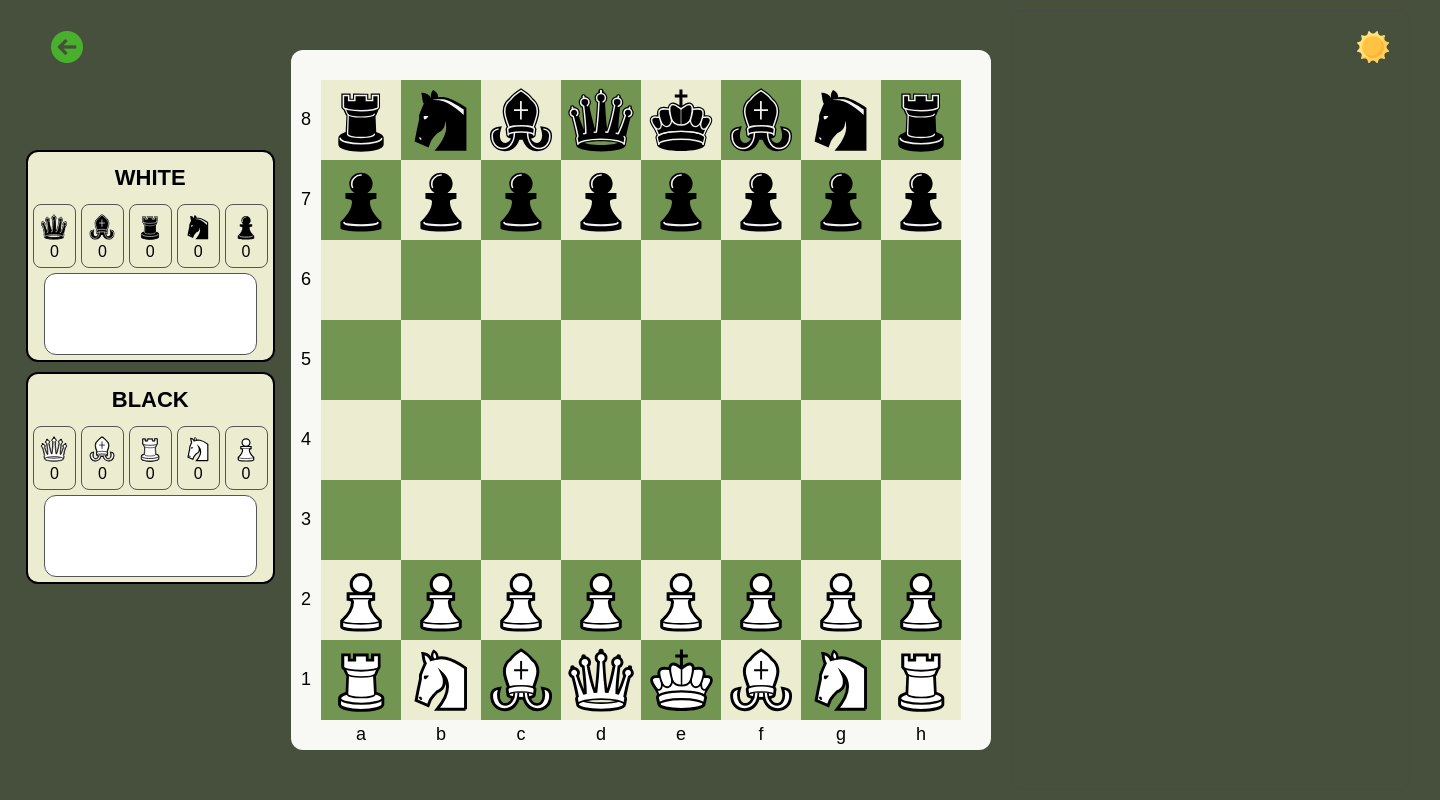
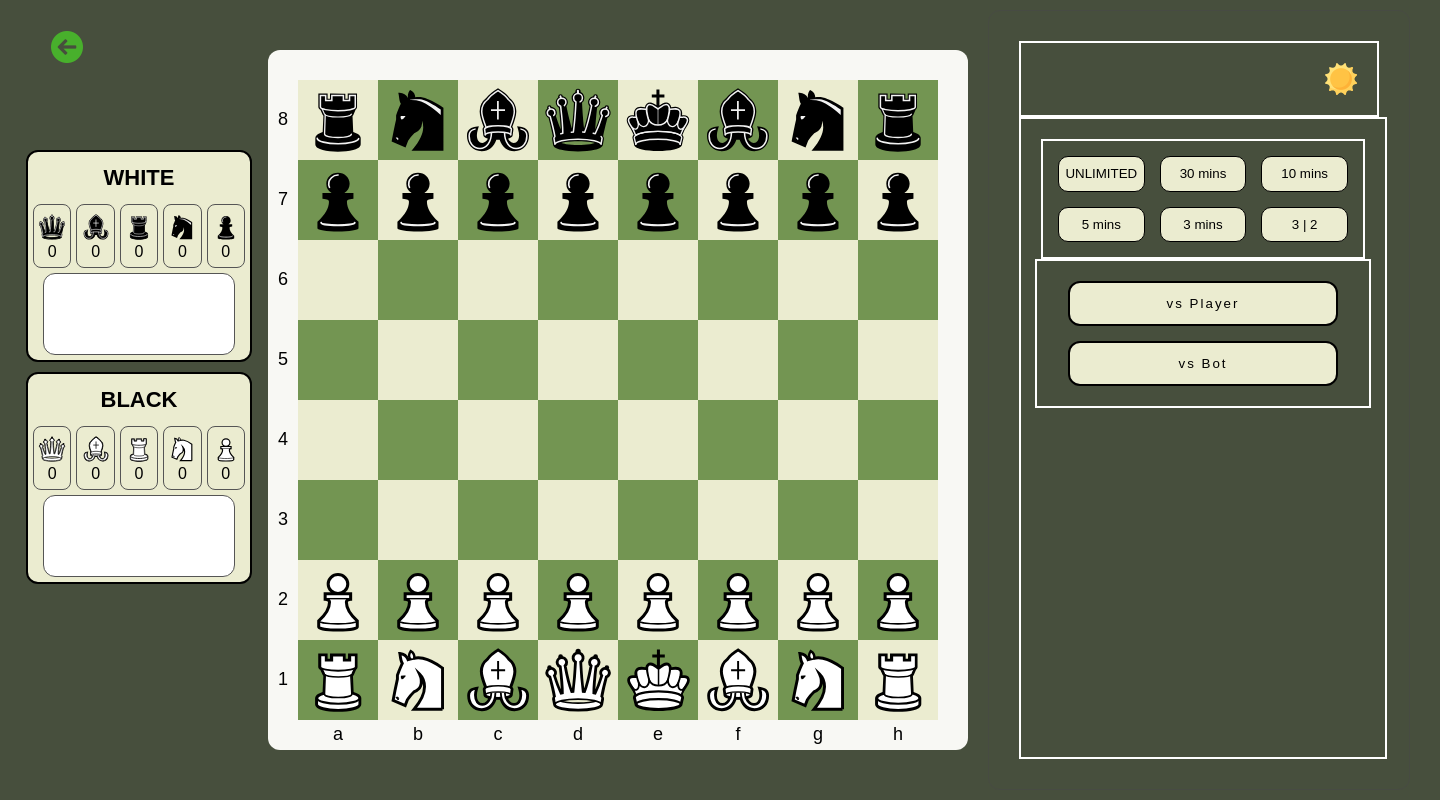
Before and after one commit to ECXNAIRE/SQUARE-64, a Flask app: page /main in a window 1440 px wide. Run offline with Flask 3, Linux system fonts and the light colour scheme.

Commit message:
trying to add a main menu to select time and modes

```diff
--- a/templates/mainPage.html
+++ b/templates/mainPage.html
@@ -61,6 +61,9 @@
             border: 2px solid white;
             border: 0.5px solid rgba(72, 72, 72, 0.53);
             border-radius: 12px;
+            display: flex;
+            flex-direction: column;
+            padding: 30px;
         }
 
         .themeToggle {
@@ -68,6 +71,7 @@
             align-items: center;
             justify-content: flex-end;
             padding: 20px;
+            border: 2px solid white
         }
 
         .themeToggleLogo {
@@ -215,8 +219,86 @@
             width: 100%;
             height: 100%;
             object-fit: contain;
-            border-radius:18px;
+            border-radius: 18px;
         }
+
+        #mainMenuArea {
+            width: 90%;
+            height: 400px;
+            border: 2px solid white;
+            display: flex;
+            flex-direction: column;
+            align-items: center;
+            flex: 1;
+            padding: 20px
+        }
+
+        #selectTime {
+            display: grid;
+            grid-template-columns: repeat(3, 1fr);
+            gap: 15px;
+            width: 100%;
+            height: 120px;
+            padding: 15px;
+            box-sizing: border-box;
+            border: 2px solid white;
+        }
+
+        .timeBtn {
+            width: 100%;
+            height: 100%;
+            cursor: pointer;
+            border:0.5px solid rgb(0, 0, 0);
+            border-radius: 10px;
+            background-color: #EBECD0;
+            transition: all 0.5s ease
+        }
+
+        .timeBtn:hover {
+            transform: scale(1.08);
+            background: #B8D97A
+        }
+
+        #modeArea {
+            display: flex;
+            flex-direction: column;
+            align-items: center;
+            justify-content: center;
+            padding: 20px;
+            border: 2px solid white;
+            width: 90%;
+            gap:15px
+        }
+
+        .modeBtn {
+            height: 45px;
+            width: 270px;
+            border-radius: 12px;
+            border: 2px solid black;
+            transition: all 0.3s ease;
+            letter-spacing: 2px;
+            cursor: pointer;
+            display: flex;
+            position: relative;
+            align-items: center;
+            padding: 10px;
+            justify-content: center;
+            background: #EBECD0;
+        }
+
+        .modeBtn:hover {
+            transform: scale(1.05);
+            background-color: #B8D97A;
+        }
+
+        .modeBtn:disabled {
+            cursor: not-allowed;
+            transform: none;
+            opacity: 1;
+            background-color: #EBECD0;
+            color: black;
+        }
+
     </style>
 </head>
 
@@ -312,6 +394,23 @@
                 <img id="themeIcon" class="themeToggleLogo " src="../static/img/lightMode.png">
             </div>
 
+
+            <div id="mainMenuArea">
+                <div id="selectTime">
+                    <button class="timeBtn">UNLIMITED</button>
+                    <button class="timeBtn">30 mins</button>
+                    <button class="timeBtn">10 mins</button>
+                    <button class="timeBtn">5 mins</button>
+                    <button class="timeBtn">3 mins</button>
+                    <button class="timeBtn"> 3 | 2</button>
+                </div>
+
+                <div id="modeArea">
+                    <button class="modeBtn">vs Player</button>
+                    <button class="modeBtn" disabled>vs Bot</button>
+                </div>
+            </div>
+
         </div>
     </div>
 
```
